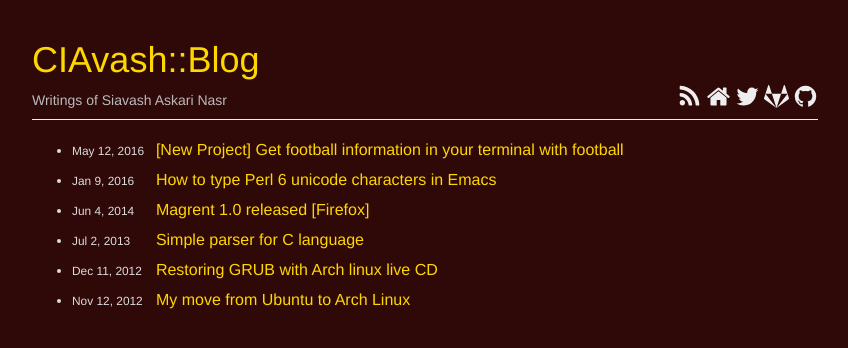
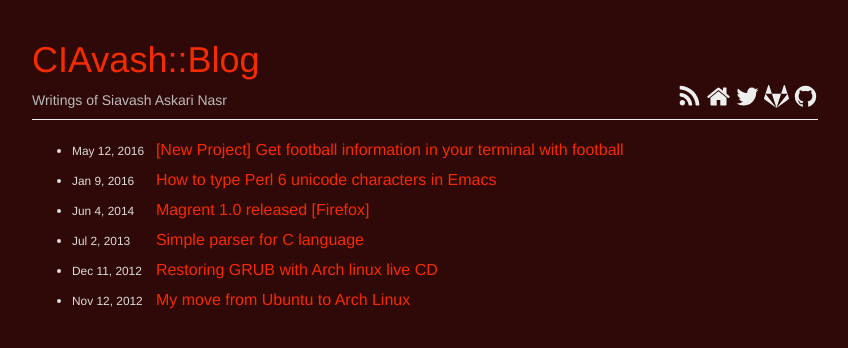
Before and after one commit to CIAvash/ciavash.github.io, a Jekyll site: the page built from index.html, in a window 1280 px wide. Shown: the top 348 px of the page, without its empty margins (215-1063 px from the left). Built offline with Jekyll 4.4.1, drawn with Linux system fonts in a browser that asks for light colours.

Commit message:
Change link and code styles

```diff
--- a/assets/css/main.sass
+++ b/assets/css/main.sass
@@ -10,12 +10,12 @@
   padding-bottom: 40px
 
 a, a:hover, a:focus
-  color: gold
-  transition: background-color 330ms
+  color: #f52b00
+  transition: border-color 450ms
 
 a:hover, a:focus
   text-decoration: none
-  background-color: rgba(255, 255, 255, 0.06)
+  border-bottom: 1px solid #600101
 
 img
   max-width: 100%
@@ -29,9 +29,9 @@
     border: none
 
 code
-  background-color: #002B36
-  color: #93A1A1
-  border: 1px solid #CCC
+  font-family: 'Fira Mono', 'DejaVu Sans Mono', monospace
+  background-color: #450000
+  color: #FF8802
 
 .inline
   display: inline
@@ -57,6 +57,7 @@
 
   a
     background: transparent
+    border: none
 
   img
     width: $social_icon_width
```
